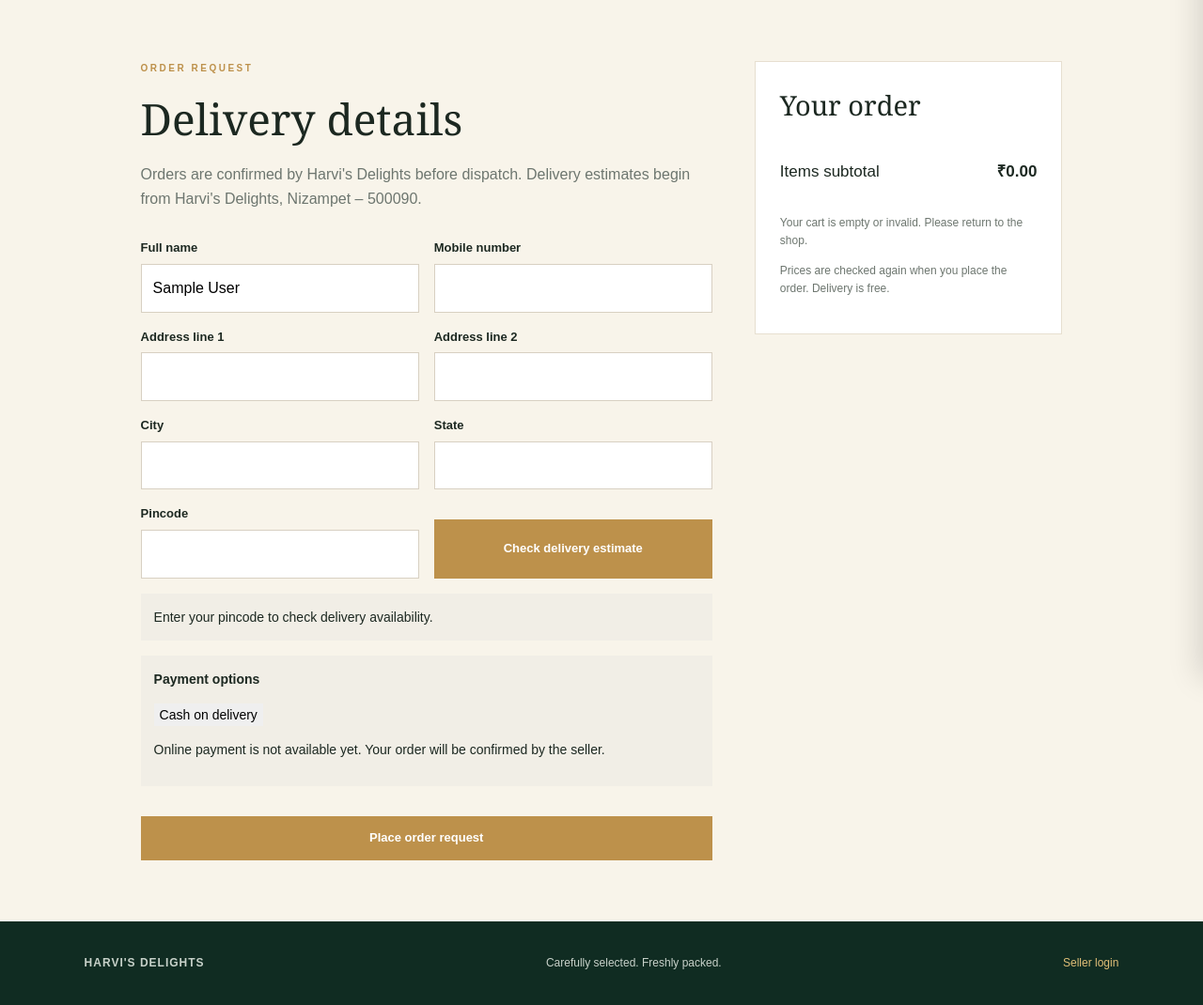
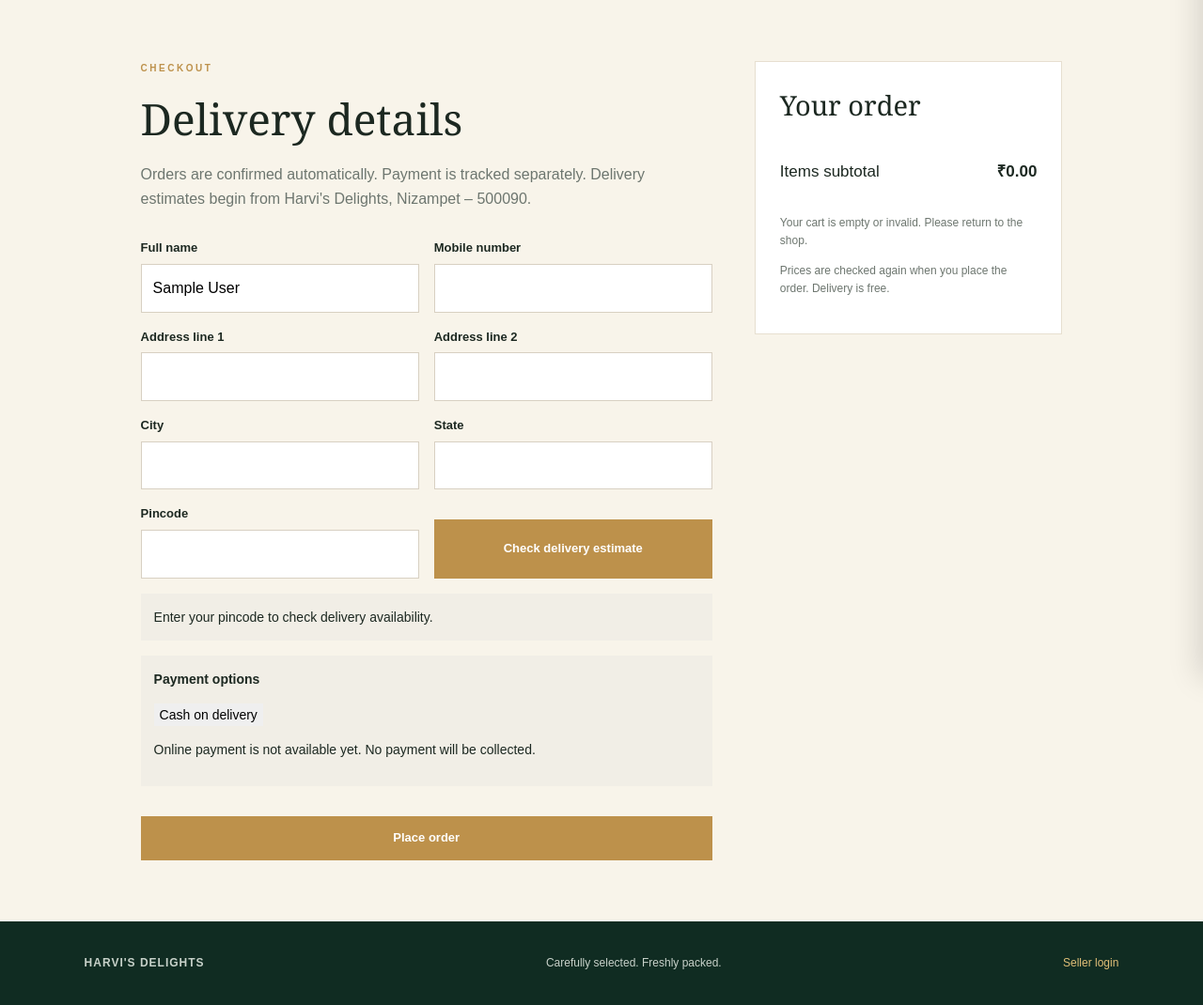
Before and after one commit to harvisdelights/harvis_delights_website, a Django app: page /checkout/ in a window 1280 px wide. Shown: the part 78-1148 px from the top of the page at 94% size. Run offline with Django 5.2, Linux system fonts and the light colour scheme; the visitor is signed in with stand-in values (Sample User, id 1).

Commit message:
Streamline checkout and test payment flow

```diff
--- a/config/settings.py
+++ b/config/settings.py
@@ -1,8 +1,10 @@
 import os
 from pathlib import Path
 import dj_database_url
+from dotenv import load_dotenv
 
 BASE_DIR = Path(__file__).resolve().parent.parent
+load_dotenv(BASE_DIR / ".env", override=False)
 def env_bool(name, default=False):
     return os.environ.get(name, str(default)).lower() in {"1", "true", "yes", "on"}
 
--- a/requirements.txt
+++ b/requirements.txt
@@ -6,3 +6,4 @@ whitenoise>=6.8,<7.0
 dj-database-url>=2.3,<3.0
 psycopg[binary]>=3.2,<4.0
 requests>=2.32,<3.0
+python-dotenv>=1.0,<2.0
--- a/store/services/notifications.py
+++ b/store/services/notifications.py
@@ -37,9 +37,9 @@ def queue_order_email(order, recipient, subject, body):
 
 def queue_new_order_emails(order):
     lines = "\n".join(f"- {item.product_name} x {item.quantity}: INR {item.unit_price} each" for item in order.items.all())
-    body = f"Order reference: {order.number}\nStatus: Pending confirmation\n\n{lines}\n\nItems subtotal: INR {order.total}\nDelivery is free. No online payment has been collected when this order request was created.\n\nHarvi's Delights"
-    queue_order_email(order, order.user.email, f"Order request received - {order.number}", f"Thank you for your order request. We will confirm it before dispatch.\n\n{body}")
-    queue_order_email(order, settings.SELLER_NOTIFICATION_EMAIL, f"New order request - {order.number}", f"A customer placed an order request. Please review it in seller admin.\n\n{body}")
+    body = f"Order reference: {order.number}\nOrder status: {order.get_status_display()}\nPayment status: Not paid at time of order creation\n\n{lines}\n\nItems subtotal: INR {order.total}\nDelivery is free. Check the order page for the latest payment status.\n\nHarvi's Delights"
+    queue_order_email(order, order.user.email, f"Order received - {order.number}", f"Thank you. Your order has been received; payment is separate.\n\n{body}")
+    queue_order_email(order, settings.SELLER_NOTIFICATION_EMAIL, f"New order - {order.number}", f"A customer placed an order. Verify payment status before dispatch.\n\n{body}")
 
 
 def queue_order_status_email(order):
--- a/store/templates/store/account.html
+++ b/store/templates/store/account.html
@@ -1 +1 @@
-{% extends 'store/base.html' %}{% block title %}My account | Harvi's Delights{% endblock %}{% block content %}<main class="auth-page"><section class="account-card"><p class="eyebrow">MY ACCOUNT</p><h1>Hello, {{ user.first_name|default:user.username }}.</h1><p>You are signed in with <strong>{{ user.email }}</strong>.</p><div class="account-grid"><div><b>Cart</b><span>Your cart is kept securely on this device until checkout.</span></div><div><b>Orders</b><span>Harvi's Delights confirms each order before dispatch.</span></div></div>{% if orders %}<h2 style="font:400 28px Georgia">Recent orders</h2>{% for order in orders %}<div class="confirmation-item"><a href="{% url 'order_confirmation' order.number %}">{{ order.number }}</a><span>{{ order.get_status_display }}</span><b>&#8377;{{ order.total }}</b></div>{% endfor %}{% else %}<p>No orders yet.</p>{% endif %}<a class="button" href="{% url 'products' %}">Continue shopping</a> <a style="margin-left:18px;font-size:13px;font-weight:bold" href="{% url 'password_change' %}">Change password</a></section></main>{% endblock %}
+{% extends 'store/base.html' %}{% block title %}My account | Harvi's Delights{% endblock %}{% block content %}<main class="auth-page"><section class="account-card"><p class="eyebrow">MY ACCOUNT</p><h1>Hello, {{ user.first_name|default:user.username }}.</h1><p>You are signed in with <strong>{{ user.email }}</strong>.</p><div class="account-grid"><div><b>Cart</b><span>Your cart is kept on this device until checkout.</span></div><div><b>Orders</b><span>Orders and payment status are tracked separately.</span></div></div>{% if orders %}<h2 style="font:400 28px Georgia">Recent orders</h2>{% for order in orders %}<div class="confirmation-item"><a href="{% url 'order_confirmation' order.number %}">{{ order.number }}</a><span>{{ order.get_status_display }} · {% if order.payment.status == 'paid' %}Test payment captured{% else %}Not paid online{% endif %}</span><b>&#8377;{{ order.total }}</b></div>{% endfor %}{% else %}<p>No orders yet.</p>{% endif %}<a class="button" href="{% url 'products' %}">Continue shopping</a> <a style="margin-left:18px;font-size:13px;font-weight:bold" href="{% url 'password_change' %}">Change password</a></section></main>{% endblock %}
--- a/store/templates/store/base.html
+++ b/store/templates/store/base.html
@@ -1,5 +1,5 @@
 {% load static %}<!doctype html><html lang="en"><head><meta charset="utf-8"><meta name="viewport" content="width=device-width,initial-scale=1"><meta name="description" content="Harvi's Delights — premium dry fruits and everyday goodness."><title>{% block title %}Harvi's Delights{% endblock %}</title><link rel="stylesheet" href="{% static 'store/site.css' %}"><link rel="stylesheet" href="{% static 'store/auth.css' %}"><link rel="stylesheet" href="{% static 'store/checkout.css' %}"></head><body>
 <header><a class="brand" href="{% url 'home' %}"><span>HD</span><b>HARVI'S DELIGHTS<small>Where premium meets purity</small></b></a><nav><a href="{% url 'home' %}">Home</a><a href="{% url 'products' %}">Shop</a>{% if user.is_authenticated %}<a href="{% url 'account' %}">My account</a><form class="nav-form" method="post" action="{% url 'logout' %}">{% csrf_token %}<button class="nav-link" type="submit">Sign out</button></form>{% else %}<a href="{% url 'login' %}">Sign in</a><a class="nav-join" href="{% url 'signup' %}">Join us</a>{% endif %}<a href="/admin/">Seller login</a><button class="cart-button" data-cart-open>Cart <i data-cart-count>0</i></button></nav></header>
 {% block content %}{% endblock %}
-<aside class="cart" data-cart><div class="cart-head"><h2>Your cart</h2><button data-cart-close aria-label="Close">&times;</button></div><div data-cart-items></div><div class="cart-total"><span>Subtotal</span><strong data-cart-total>&#8377;0.00</strong></div><a class="cart-checkout" href="{% url 'checkout' %}">Proceed to checkout</a><p class="cart-note">Delivery estimates are shown at checkout. Final confirmation is handled by Harvi's Delights.</p></aside><div class="cart-scrim" data-cart-close></div>
+<aside class="cart" data-cart><div class="cart-head"><h2>Your cart</h2><button data-cart-close aria-label="Close">&times;</button></div><div data-cart-items></div><div class="cart-total"><span>Subtotal</span><strong data-cart-total>&#8377;0.00</strong></div><a class="cart-checkout" href="{% url 'checkout' %}">Proceed to checkout</a><p class="cart-note">Delivery estimates are shown at checkout. Payment is tracked separately.</p></aside><div class="cart-scrim" data-cart-close></div>
 <footer><b>HARVI'S DELIGHTS</b><span>Carefully selected. Freshly packed.</span><a href="/admin/">Seller login</a></footer><script src="{% static 'store/cart.js' %}"></script></body></html>
--- a/store/templates/store/checkout.html
+++ b/store/templates/store/checkout.html
@@ -4,9 +4,9 @@
 {% block content %}
 <main class="checkout-page">
   <section>
-    <p class="eyebrow">ORDER REQUEST</p>
+    <p class="eyebrow">CHECKOUT</p>
     <h1>Delivery details</h1>
-    <p class="checkout-intro">Orders are confirmed by Harvi's Delights before dispatch. Delivery estimates begin from {{ seller_origin }}.</p>
+    <p class="checkout-intro">Orders are confirmed automatically. Payment is tracked separately. Delivery estimates begin from {{ seller_origin }}.</p>
     <form method="post" id="checkout-form" class="checkout-form">
       {% csrf_token %}
       <input type="hidden" name="cart_payload" id="cart-payload">
@@ -16,8 +16,8 @@
       {% for field in form %}<div class="field"><label for="{{ field.id_for_label }}">{{ field.label }}</label>{{ field }}{% if field.errors %}<small class="field-error">{{ field.errors|striptags }}</small>{% endif %}</div>{% endfor %}
       <button class="button" type="button" id="estimate-button">Check delivery estimate</button>
       <div class="estimate" id="estimate-result" aria-live="polite">Enter your pincode to check delivery availability.</div>
-      <div class="estimate"><strong>Payment options</strong><p><button type="button" onclick="document.getElementById('cod-message').hidden = false">Cash on delivery</button></p><p id="cod-message" hidden>Cash on delivery is not available yet.</p>{% if payment_enabled %}<p>Online payment is available in test mode after placing your order request. No real money is charged.</p>{% else %}<p>Online payment is not available yet. Your order will be confirmed by the seller.</p>{% endif %}</div>
-      <button class="button checkout-submit" type="submit" id="checkout-submit" disabled>Place order request</button>
+      <div class="estimate"><strong>Payment options</strong><p><button type="button" onclick="document.getElementById('cod-message').hidden = false">Cash on delivery</button></p><p id="cod-message" hidden>Cash on delivery is not available yet.</p>{% if payment_enabled %}<p>Continue to Razorpay test payment. No real money is charged.</p>{% else %}<p>Online payment is not available yet. No payment will be collected.</p>{% endif %}</div>
+      <button class="button checkout-submit" type="submit" id="checkout-submit" disabled>{% if payment_enabled %}Place order and continue to payment{% else %}Place order{% endif %}</button>
       <noscript>JavaScript is required to review your cart and place an order.</noscript>
     </form>
   </section>
--- a/store/tests.py
+++ b/store/tests.py
@@ -85,6 +85,7 @@ class CheckoutTests(TestCase):
         self.assertEqual(CustomerAddress.objects.count(), 1)
         order = Order.objects.get()
         self.assertEqual(order.total, Decimal("200.00"))
+        self.assertEqual(order.status, Order.Status.CONFIRMED)
         self.assertEqual(order.items.get().unit_price, Decimal("100.00"))
 
     @patch("store.views.delivery_estimate", return_value={"message": "To be confirmed", "courier": ""})
--- a/store/views.py
+++ b/store/views.py
@@ -204,7 +204,7 @@ def checkout(request):
                                 if missing or quote.get("lines") != _quote_lines(products, quantities):
                                     raise ValueError("Your cart or prices changed. Please review the current items and total before ordering.")
                                 address = CustomerAddress.objects.create(user=request.user, **{key: form.cleaned_data[key] for key in ("full_name", "phone", "line1", "line2", "city", "state", "pincode")})
-                                order = Order.objects.create(checkout_id=checkout_id, user=request.user, address=address, subtotal=subtotal, total=subtotal, delivery_estimate=estimate["message"], shiprocket_courier=estimate["courier"])
+                                order = Order.objects.create(checkout_id=checkout_id, user=request.user, address=address, status=Order.Status.CONFIRMED, subtotal=subtotal, total=subtotal, delivery_estimate=estimate["message"], shiprocket_courier=estimate["courier"])
                                 OrderItem.objects.bulk_create([OrderItem(order=order, product=p, product_name=p.name, unit_price=p.price, quantity=quantities[p.id]) for p in products])
                                 queue_new_order_emails(order)
                         except ValueError as exc:
@@ -233,7 +233,7 @@ def payment_start(request, number):
     order = get_object_or_404(Order, number=number, user=request.user)
     if not payments.configured():
         return JsonResponse({"detail": "Test payments are not configured."}, status=503)
-    if order.status not in (Order.Status.PENDING, Order.Status.CONFIRMED) or order.total <= 0 or order.shipping_charge != 0:
+    if order.status not in (Order.Status.PENDING, Order.Status.CONFIRMED) or order.total < Decimal("1.00") or order.shipping_charge != 0:
         return JsonResponse({"detail": "This order is not eligible for payment."}, status=400)
     try:
         payment, created = Payment.objects.get_or_create(order=order)
```
Also changed, not shown: store/admin.py (+8 -1 lines), store/templates/store/order_confirmation.html (+16 -8 lines), store/test_payments.py (+17 -0 lines), README.md, 1 other file.
